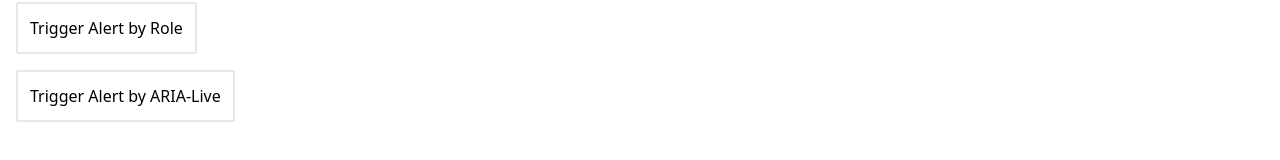
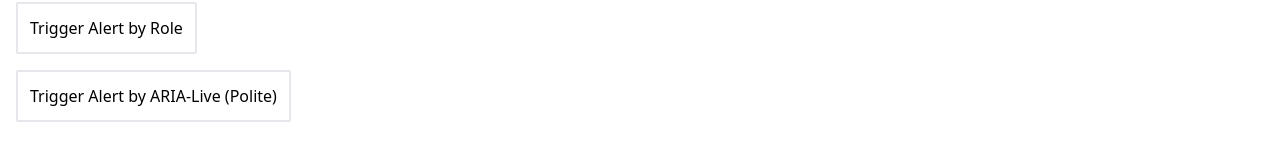
Before and after one commit to fernan542/react-aria-study, a React (Vite) app: page /components/alert in a window 1280 px wide. Shown: the part 198-358 px from the top of the page. Built offline with nearby package versions, Linux system fonts and the light colour scheme.

Commit message:
refactor(alert): adds comment for alert role

```diff
--- a/src/components/alert.tsx
+++ b/src/components/alert.tsx
@@ -17,6 +17,7 @@ export const Alert = () => {
         </button>
         <div
           role="alert"
+          // no need to define aria-live for role="alert"
           className={clsx(
             "flex flex-row justify-between items-center",
             "p-3 border-2 rounded-sm bg-blue-200",
@@ -43,9 +44,10 @@ export const Alert = () => {
           className="p-3 border-2 rounded-sm"
           onClick={() => setIsAriaLivePoliteVisible(true)}
         >
-                    Trigger Alert by ARIA-Live
+          Trigger Alert by ARIA-Live (Polite)
         </button>
         <div
+          //   role="alert"
           aria-live="polite"
           className={clsx(
             "flex flex-row justify-between items-center",
```
Lines whose indentation alone changed are shown as unchanged.
